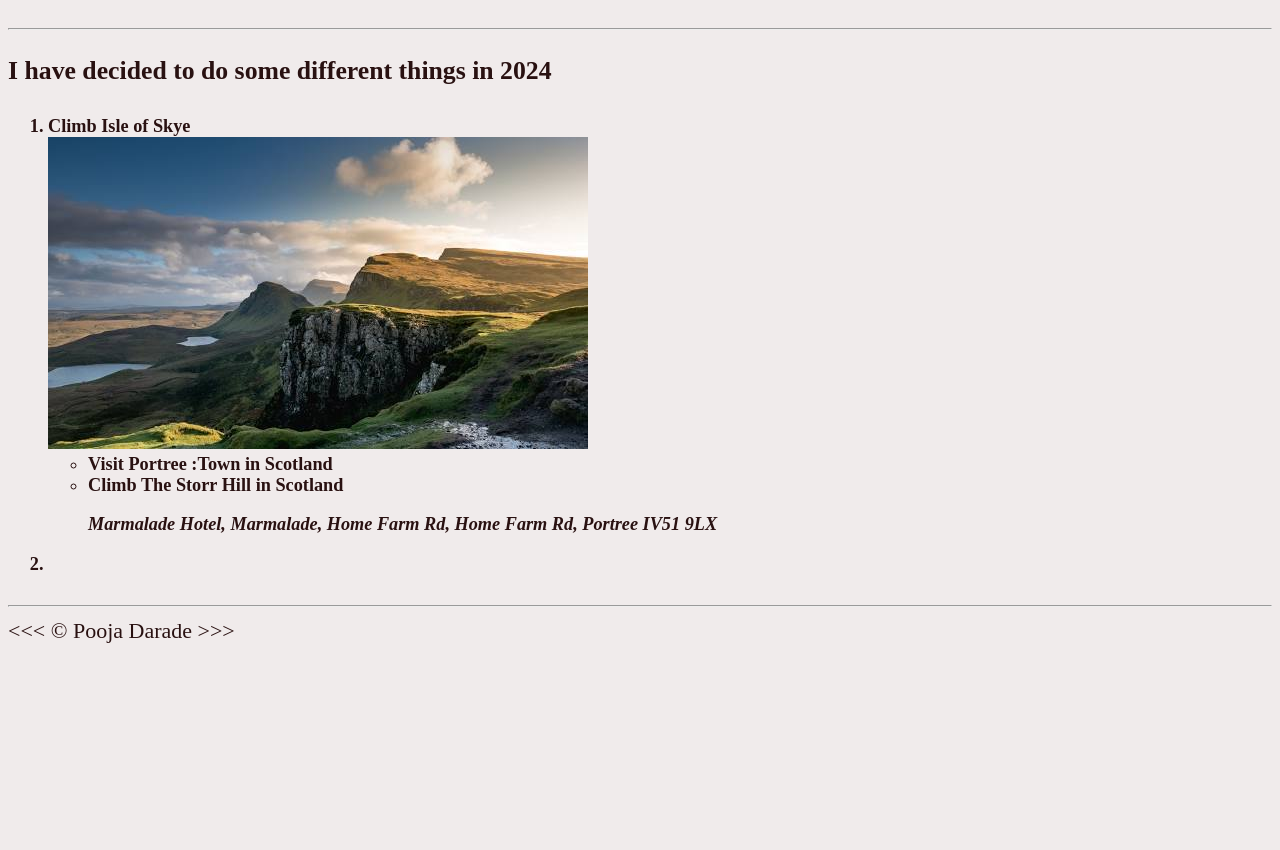
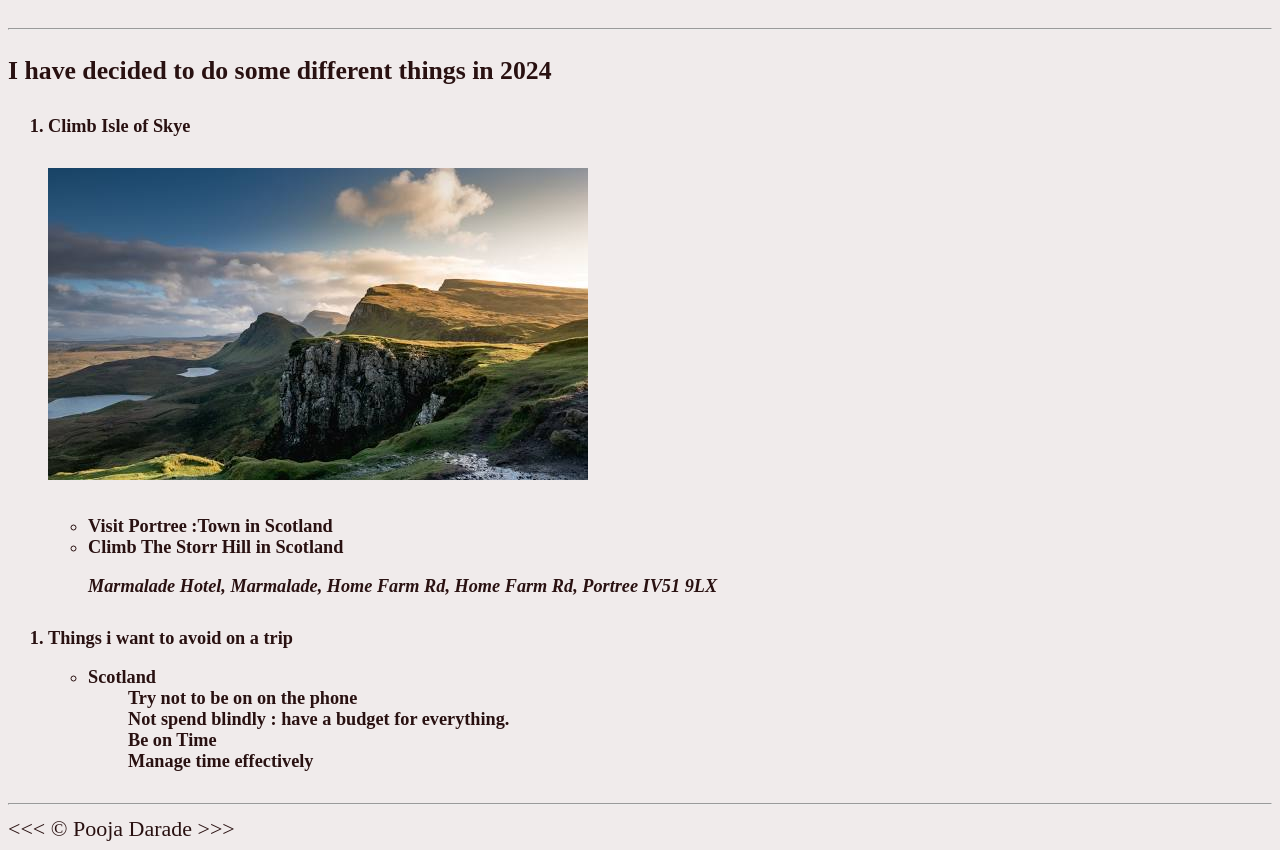
Before and after one commit to poojapdarade/Lesson-1, a plain HTML site: page index.html in a window 1280 px wide. Shown: the part 1361-2211 px from the top of the page. Before the commit the page ends 2013 px from the top, so only its background shows below. Drawn offline with Linux system fonts and the light colour scheme.

Commit message:
Added description element

```diff
--- a/index.html
+++ b/index.html
@@ -64,14 +64,34 @@
     <ol>
         <h5>
             <li> Climb Isle of Skye </li>
-            <img src="Isleofskye.png" alt=" Image of Isle of Skye" />
-            <ul>
+        </h5>
+        <img src="Isleofskye.png" alt=" Image of Isle of Skye" />
+        <ul>
+            <h5>
                 <li>Visit Portree :Town in Scotland</li>
                 <li> Climb The Storr Hill in Scotland</li>
-                <p><address>Marmalade Hotel, Marmalade, Home Farm Rd, Home Farm Rd, Portree IV51 9LX</address></p>
+                <p>
+                <address>Marmalade Hotel, Marmalade, Home Farm Rd, Home Farm Rd, Portree IV51 9LX</address>
+                </p>
                 <!-- TODO: Add more places to the list-->
-            </ul>
-            <li></li>
+        </ul>
+        </h5>
+    </ol>
+    <ol>
+        <h5>
+            <li>
+                <p>Things i want to avoid on a trip</p>
+            </li>
+            <dl>
+                <ul>
+                <li><dt>Scotland</dt></li>
+                <dd>Try not to be on <strong>on the phone</strong><br>
+                    Not spend blindly : have a budget for everything.<br>
+                    Be <strong>on Time</strong><br>
+                    Manage time effectively<br>
+                </dd>
+                </ul>
+            </dl>
         </h5>
     </ol>
     </p>
```
